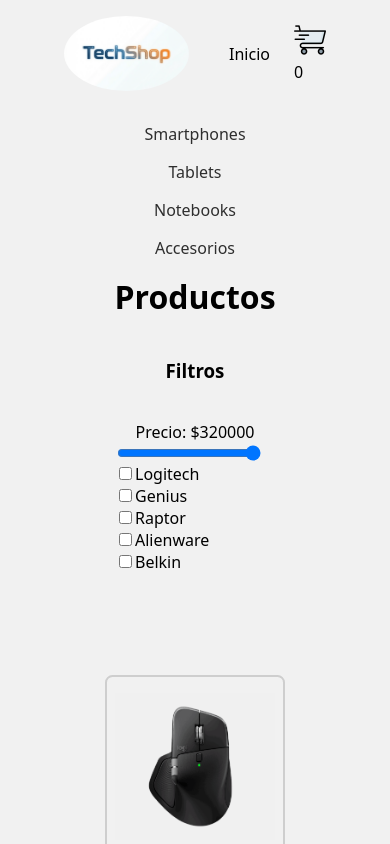
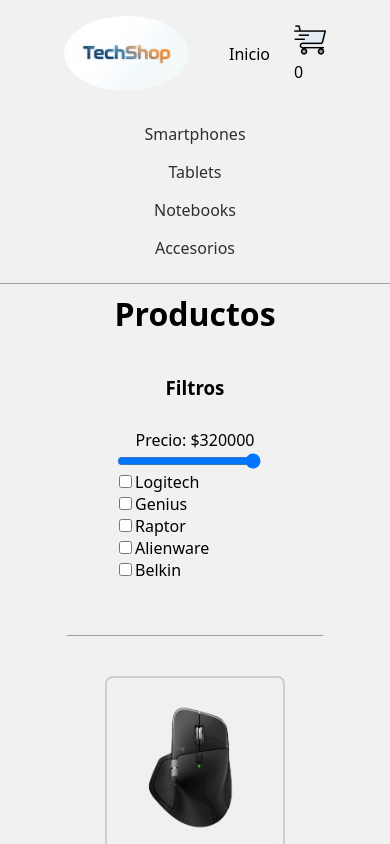
Before and after one commit to Gustavo-Caravajal/tienda-react-typescript, a React (Vite) app: page /category/accessory in a window 390 px wide. Shown: the top 844 px of the page. Built offline with nearby package versions, Linux system fonts and the light colour scheme.

Commit message:
feat: mejorar estilos de los componentes FilterSideBar y Header

```diff
--- a/src/components/FilterSidebar/FilterSidebar.css
+++ b/src/components/FilterSidebar/FilterSidebar.css
@@ -31,10 +31,12 @@
 @media (max-width: 768px) {
     .filter-container {
         height: auto;
+        border-bottom: 1px solid rgb(158, 158, 158);
     }
 
     .filter-form {
         border: none;
         height: auto;
+        padding: 0.5rem;
     }
 }
--- a/src/components/Header/Header.css
+++ b/src/components/Header/Header.css
@@ -59,4 +59,10 @@
         gap: 1rem;
         padding: 0;
     }
+
+    .categories {
+        border-bottom: 1px solid rgb(158, 158, 158);
+        padding-bottom: 0.5rem;
+        margin-bottom: 0.5rem;
+    }
 }
```
